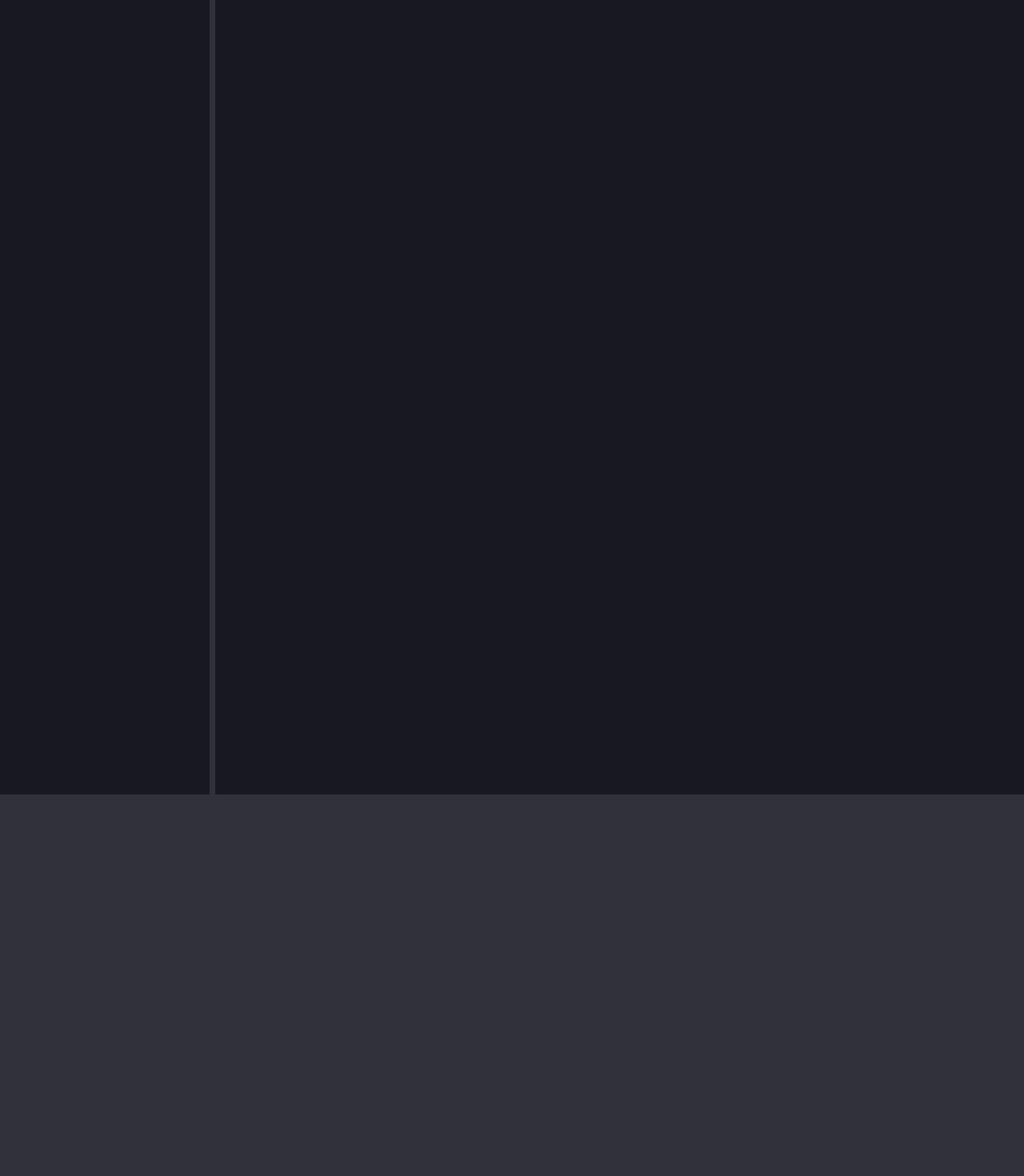
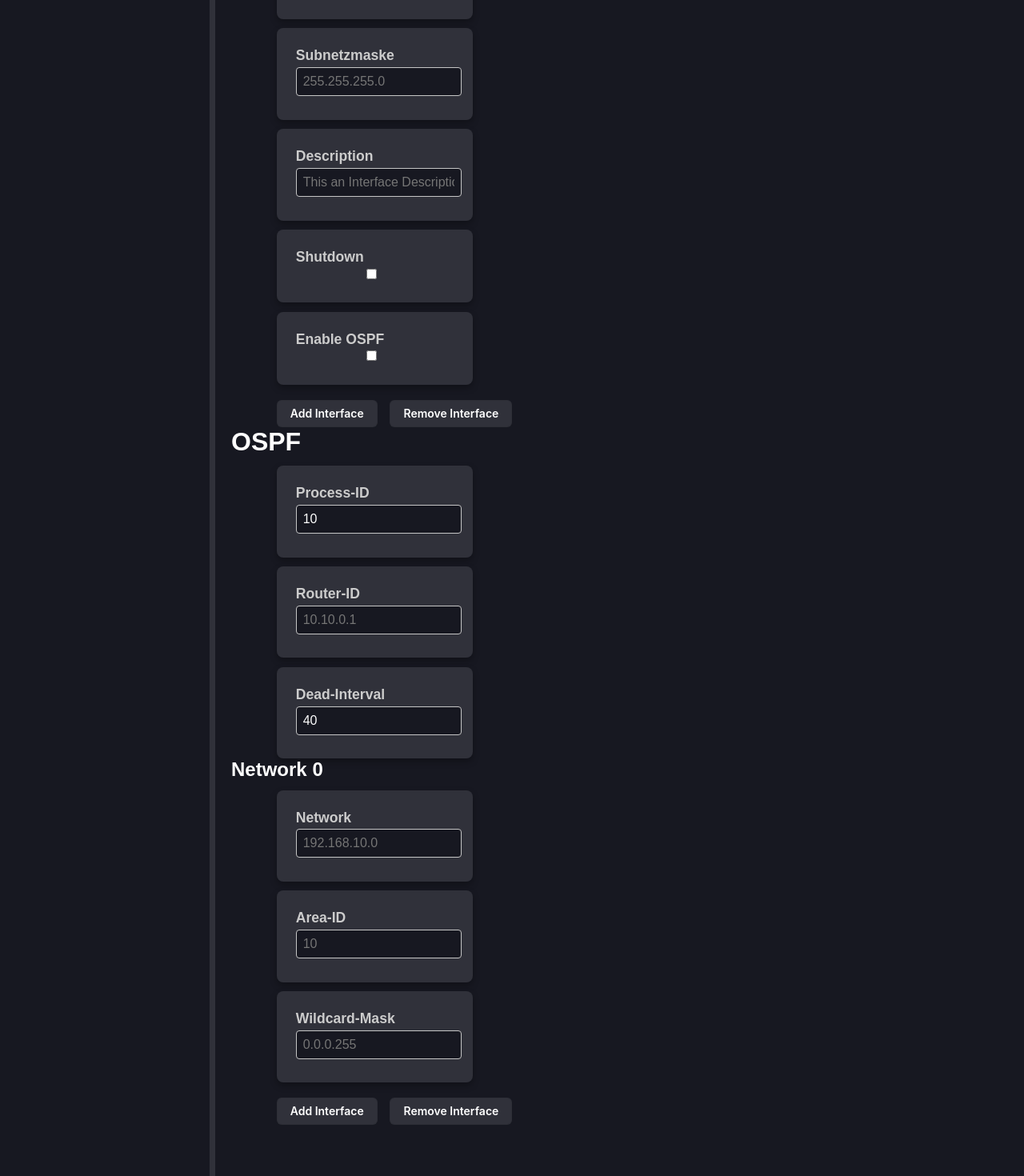
Before and after one commit to ZheDude/AutoConf, a SvelteKit app in the folder Frontend/: page /Routerconfig in a window 1280 px wide. Shown: the part 359-1829 px from the top of the page at 80% size. Before the commit the page ends 1352 px from the top, so only its background shows below. Built offline with nearby package versions, Linux system fonts and the light colour scheme.

Commit message:
improved RouterConfig

```diff
--- /dev/null
+++ b/Frontend/src/lib/components/Router/Interface.svelte
@@ -0,0 +1,119 @@
+<script>
+	import InputField from '../inputField.svelte';
+	import Dropdown from '../dropdown.svelte';
+	import Checkbox from '../checkbox.svelte';
+    export let id;
+    let enableAuthentication = false;
+    let enableOspf = false;
+    export let params =      {
+        "interface": "",
+        "ip_address": "",
+        "subnetmask": "",
+        "description": "",
+        "shutdown": false,
+        "ospf": {
+          "area_id": "",
+          "cost": "",
+          "priority": "",
+          "network_type": "",
+          "authentication": {
+            "key_chain": ""
+          }
+        }
+      }
+</script>
+
+<InputField
+placeholder="Gig0/0"
+type="text"
+fieldName="InterfaceType"
+id="InterfaceType{id}"
+bind:value={params['interface']}
+/>
+
+<InputField
+placeholder="192.168.10.10"
+type="text"
+fieldName="IP-Address"
+id="IP-AddressInterface{id}"
+bind:value={params['ip_address']}
+
+/>
+
+<InputField
+placeholder="255.255.255.0"
+type="text"
+fieldName="Subnetzmaske"
+id="Subnetzmaske{id}"
+bind:value={params['subnetmask']}
+/>
+
+
+<InputField
+placeholder="This an Interface Descriptions"
+type="text"
+fieldName="Description"
+id="InterfaceDescription{id}"
+bind:value={params['description']}
+/>
+
+<Checkbox name="InterfaceShutdown{id}" bind:isChecked={params['shutdown']} Heading="Shutdown"></Checkbox>
+
+
+<Checkbox name="enableInterfaceOSPF{id}" bind:isChecked={enableOspf} Heading="Enable OSPF"></Checkbox>
+
+{#if enableOspf}
+<InputField
+placeholder="10"
+type="text"
+fieldName="Area-ID"
+id="AreaID-Interface{id}"
+bind:value={params['ospf']['area_id']}
+/>
+
+
+<InputField
+placeholder="10"
+type="text"
+fieldName="Kosten"
+id="OSPFCost-Interface{id}"
+bind:value={params['ospf']['cost']}
+/>
+
+<InputField
+placeholder="10"
+type="text"
+fieldName="Kosten"
+id="OSPFCost-Interface{id}"
+bind:value={params['ospf']['cost']}
+/>
+
+<InputField
+placeholder="10"
+type="text"
+fieldName="Priorit"
+id="OSPFPriority-Interface{id}"
+bind:value={params['ospf']['priority']}
+/>
+
+
+<Dropdown
+options={['broadcast', 'point-to-point', 'point-to-multipoint']}
+bind:value={params['ospf']['network_type']}
+fieldName="DropdownVTP"
+Heading="Network Type:"
+></Dropdown>
+
+
+<Checkbox name="enableOSPFAuthentication{id}" bind:isChecked={enableAuthentication} Heading="Enable Authentication"></Checkbox>
+{#if enableAuthentication}
+<InputField
+placeholder="10"
+type="text"
+fieldName="key-chain1"
+id="OSPFPriority-Interface{id}"
+bind:value={params['ospf']['authentication']['key_chain']}
+/>
+{/if}
+
+{/if}
--- /dev/null
+++ b/Frontend/src/lib/components/Router/ospf.svelte
@@ -0,0 +1,95 @@
+<script>
+	import InputField from '../inputField.svelte';
+	import Dropdown from '../dropdown.svelte';
+	import Checkbox from '../checkbox.svelte';
+	export let id;
+
+	let params = {
+		process_id: 10,
+		networks: [
+			{
+				network: '',
+				area_id: '',
+				wildcard: ''
+			}
+		],
+		router_id: '',
+		timer_dead: 40,
+		timer_hello: 10,
+		passive_interfaces: ['GigabitEthernet0/1', 'GigabitEthernet0/2']
+	};
+
+	function addNetwork() {
+		params['networks'] = [
+			...params['networks'],
+			{
+				network: '',
+				area_id: '',
+				wildcard: ''
+			}
+		];
+	}
+
+
+    function range(start, end) {
+		return Array.from({ length: end - start + 1 }, (_, i) => start + i);
+	}
+</script>
+
+<InputField
+	placeholder="10"
+	type="text"
+	fieldName="Process-ID"
+	id="OSPFRocessID{id}"
+	bind:value={params['process_id']}
+/>
+
+<InputField
+placeholder="10.10.0.1"
+type="text"
+fieldName="Router-ID"
+id="OSPF-RouterID{id}"
+bind:value={params['router_id']}
+/>
+
+<InputField
+placeholder="15"
+type="text"
+fieldName="Dead-Interval"
+id="OSPF-DeadInterval{id}"
+bind:value={params['timer_dead']}
+/>
+
+
+{#each range(0, params['networks'].length-1) as number}
+<h2>Network {number}</h2>
+<InputField
+placeholder="192.168.10.0"
+type="text"
+fieldName="Network"
+id="OSPFNetwork{id}{number}"
+bind:value={params['networks'][number]['network']}
+/>
+
+<InputField
+placeholder="10"
+type="text"
+fieldName="Area-ID"
+id="OSPFProcArea{id}{number}"
+bind:value={params['networks'][number]['area_id']}
+/>
+
+<InputField
+placeholder="0.0.0.255"
+type="text"
+fieldName="Wildcard-Mask"
+id="WildCardOSPF{id}{number}"
+bind:value={params['networks'][number]['wildcard']}
+/>
+{/each}
+
+
+
+
+<button class="leftButton" on:click={addNetwork}>Add Interface</button>
+<button class="rightButton" on:click={addNetwork}>Remove Interface</button>
--- a/Frontend/src/routes/Routerconfig/+page.svelte
+++ b/Frontend/src/routes/Routerconfig/+page.svelte
@@ -1,18 +1,40 @@
 
 <script>
-  import InputField from '../../lib/components/inputField.svelte';
-	import Dropdown from '../../lib/components/dropdown.svelte';
-	import Checkbox from '../../lib/components/checkbox.svelte';
-    let userParameters = [
+  import Interface from '../../lib/components/Router/Interface.svelte';
+	import Ospf from '../../lib/components/Router/ospf.svelte';
+  import OSPF from '../../lib/components/Router/ospf.svelte';
+
+    let userParameters =
+    [
+    {
+    "Interface": [
+      {
+        "interface": "",
+        "ip_address": "",
+        "subnetmask": "",
+        "description": "",
+        "shutdown": false,
+        "ospf": {
+          "area_id": "",
+          "cost": "",
+          "priority": "",
+          "network_type": "",
+          "authentication": {
+            "key_chain": "",
+          }
+        }
+      }
+    ]
+  },
   {
     "OSPF": [
       {
-        "process_id": 10,
+        "process_id": "",
         "networks": [
           {
-            "network": "192.0.0.0",
-            "area_id": 10,
-            "wildcard": "0.0.0.255"
+            "network": "",
+            "area_id": "",
+            "wildcard": ""
           }
         ],
         "router_id": "10.0.0.1",
@@ -21,28 +43,6 @@
         "passive_interfaces": [
           "GigabitEthernet0/1",
           "GigabitEthernet0/2"
-        ]
-      },
-      {
-        "process_id": 1234,
-        "networks": [
-          {
-            "network": "10.0.0.0",
-            "area_id": 10,
-            "wildcard": "0.0.0.255"
-          },
-          {
-            "network": "172.0.0.0",
-            "area_id": 10,
-            "wildcard": "0.0.0.3"
-          }
-        ],
-        "router_id": "172.0.0.1",
-        "timer_dead": 30,
-        "timer_hello": 10,
-        "passive_interfaces": [
-          "GigabitEthernet0/1",
-          "GigabitEthernet0/123"
         ]
       }
     ]
@@ -123,28 +123,6 @@
     }
   },
   {
-    "Interface": [
-      {
-        "type": "GigabitEthernet",
-        "number": "0/0",
-        "ip_address": "0.0.0.0",
-        "subnetmask": "255.255.255.255",
-        "description": "This is a description",
-        "shutdown": false,
-        "ospf": {
-          "area_id": 10,
-          "cost": 10,
-          "priority": 10,
-          "network_type": "broadcast",
-          "authentication": {
-            "key_chain": "KEY_CHAIN",
-            "message_digest": true
-          }
-        }
-      }
-    ]
-  },
-  {
     "Static-Routes": [
       {
         "source": "0.0.0.0",
@@ -160,12 +138,10 @@
       {
         "tunnel": "Tunnel0",
         "source": "GigabitEthernet0/0",
-        "destination": "1.1.1.1",
-        "key": 10,
-        "ipadd": {
-          "ip": "1.1.1.1",
-          "subnetmask": "255.255.255.0"
-        }
+        "source_ip": "",
+        "destination": "1.2.2.1",
+        "ip": "1.1.1.1",
+        "subnetmask": "255.255.255.0"
       }
     ]
   },
@@ -175,7 +151,7 @@
         "group": 10,
         "version": 2,
         "interface": "GigabitEthernet0/0.1",
-        "standbyip": "1.1.1.1",
+        "ip": "1.1.1.1",
         "priority": 10,
         "preempt": true,
         "timers": {
@@ -212,10 +188,63 @@
     ]
   }
 ]
+
+
+
+function addInterface() {
+
+    userParameters[0]["Interface"] = [
+      ...userParameters[0]["Interface"],
+      {
+        "interface": "",
+        "ip_address": "",
+        "subnetmask": "",
+        "description": "",
+        "shutdown": false,
+        "ospf": {
+          "area_id": "",
+          "cost": "",
+          "priority": "",
+          "network_type": "",
+          "authentication": {
+            "key_chain": "",
+          }
+        }
+      }
+    ];
+  }
+
+
+  function removeInterface() {
+  if (userParameters[0]["Interface"].length > 0) {
+    userParameters[0]["Interface"] = userParameters[0]["Interface"].slice(0, -1);
+  }
+}
+
+
+function range(start, end) {
+		return Array.from({ length: end - start + 1 }, (_, i) => start + i);
+	}
+
+
+const mappings = {'OSPF': 1, 'Key-Chain': 2, 'RIP': 3, 'BGP': 4,
+'Interface': 0, 'Static-Routes:': 5, 'GRE': 6, 'HSRP': 7, 'DHCP': 8}
+
+
 </script>
 
 <div class="mainHeading">
 <h1>Routerconfig</h1>
 
 <h2 class="subHeading">Interfaces</h2>
+
+{#each range(0, userParameters[mappings['Interface']]['Interface'].length-1) as number}
+<Interface id={number} bind:params={userParameters[mappings['Interface']]['Interface'][number]}></Interface>
+
+{/each}
+<button class="leftButton" on:click={addInterface}>Add Interface</button>
+<button class="rightButton" on:click={removeInterface}>Remove Interface</button>
+
+<h1>OSPF</h1>
+<Ospf id=1></Ospf>
 </div>
```
